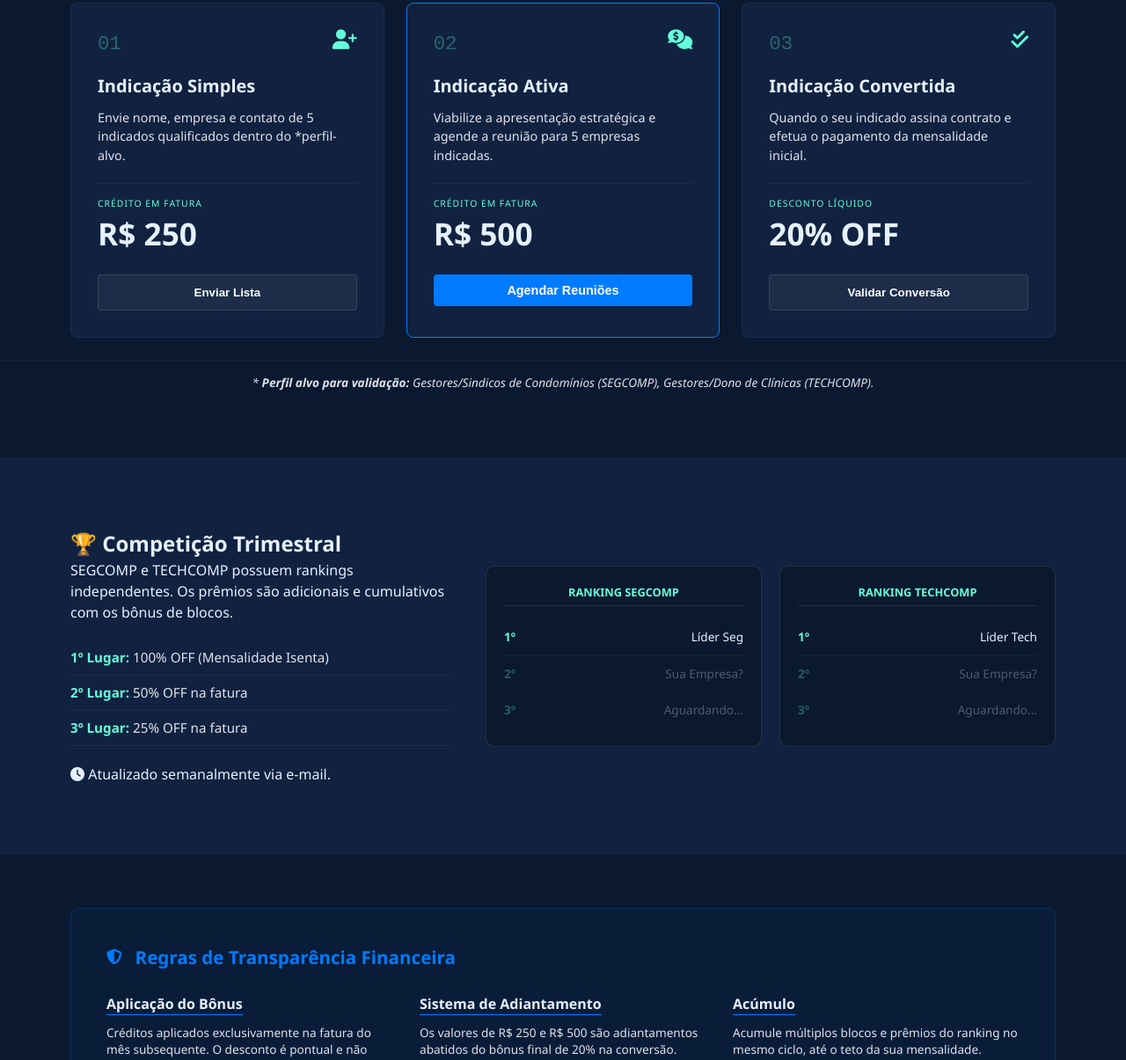
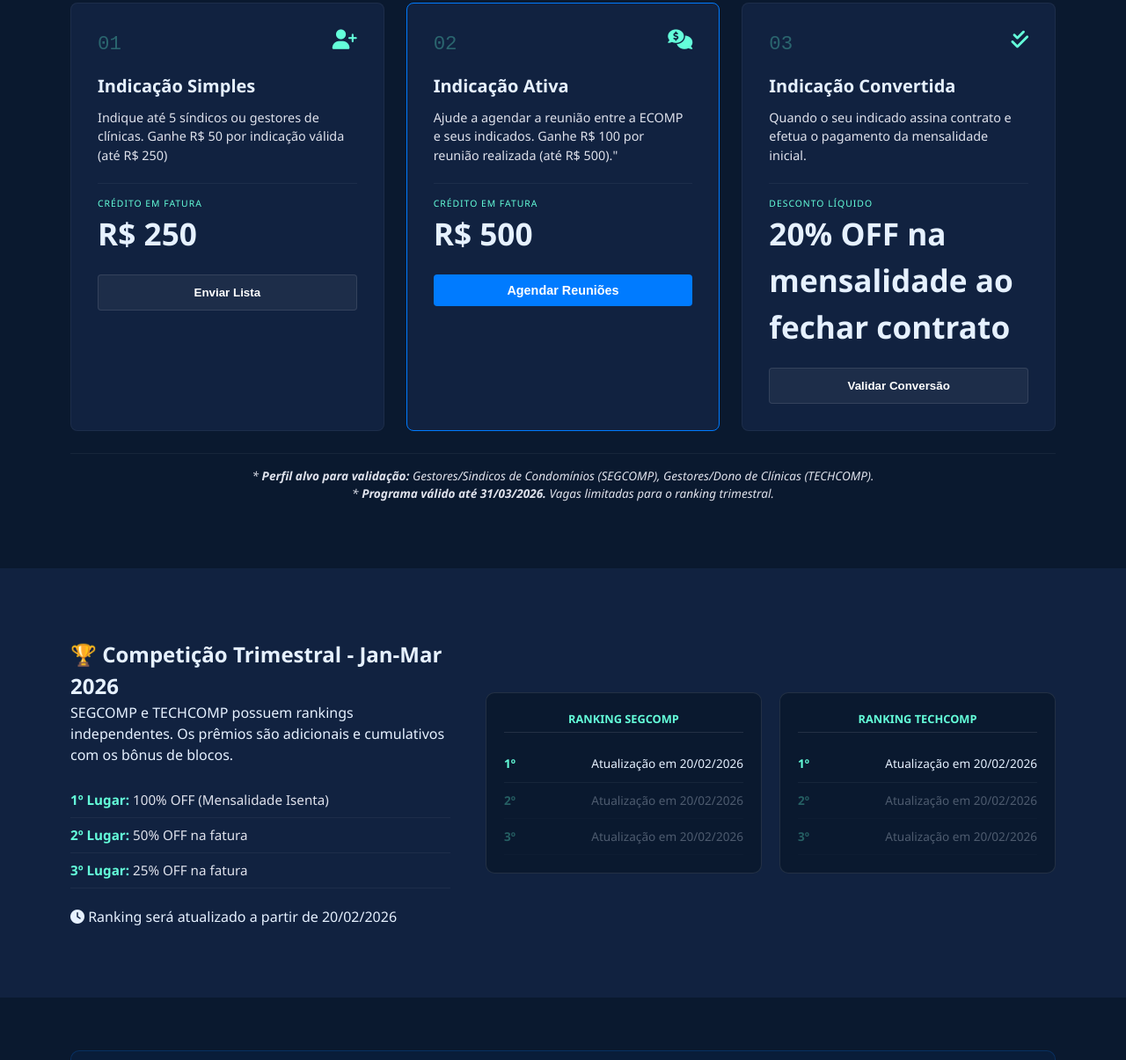
Before and after one commit to is-wenderson/indicacoes_ecomp_2026, a plain HTML site: page index.html in a window 1280 px wide. Shown: the part 724-1929 px from the top of the page at 88% size. Drawn offline with Linux system fonts and the light colour scheme.

Commit message:
update code

```diff
--- a/index.html
+++ b/index.html
@@ -11,7 +11,7 @@
 
     <header>
         <div class="container header-flex">
-            <img src="img/logo do site .png" alt="Grupo ECOMP" class="logo">
+            <img src="img/logo do site.png" alt="Grupo ECOMP" class="logo">
             <nav>
                 <button class="btn-outline" onclick="sendWhatsApp('duvida')">Dúvidas</button>
                 <button class="btn-primary" onclick="sendWhatsApp('geral')">Quero Indicar</button>
@@ -24,7 +24,7 @@
             <div class="hero-text">
                 <span class="badge">PROGRAMA DE PARCERIA 2026 - GRUPO ECOMP</span>
                 <h1>Sua influência gera <br><span class="accent">lucratividade direta</span></h1>
-                <p>Transformamos sua parceria em resultados líquidos. Participe de um ecossistema onde cada indicação reduz seus custos operacionais e gera créditos imediatos na sua fatura.</p>
+                <p>Indique e ganhe desconto na sua mensalidade. Participe de um ecossistema onde cada indicação reduz seus custos operacionais e gera créditos imediatos na sua fatura.</p>
                 <div class="hero-cta-area">
                     <a href="#levels" class="btn-primary">Ver Meus Benefícios</a>
                     <a href="#rules" class="hero-cta-link">Conferir Regras</a>
@@ -47,7 +47,7 @@
                         <i class="fas fa-user-plus"></i>
                     </div>
                     <h3>Indicação Simples</h3>
-                    <p>Envie nome, empresa e contato de 5 indicados qualificados dentro do *perfil-alvo.</p>
+                    <p> Indique até 5 síndicos ou gestores de clínicas. Ganhe R$ 50 por indicação válida (até R$ 250)</p>
                     <div class="level-reward">
                         <small>Crédito em Fatura</small>
                         <span class="price">R$ 250</span>
@@ -61,7 +61,7 @@
                         <i class="fas fa-comments-dollar"></i>
                     </div>
                     <h3>Indicação Ativa</h3>
-                    <p>Viabilize a apresentação estratégica e agende a reunião para 5 empresas indicadas.</p>
+                    <p> Ajude a agendar a reunião entre a ECOMP e seus indicados. Ganhe R$ 100 por reunião realizada (até R$ 500)."</p>
                     <div class="level-reward">
                         <small>Crédito em Fatura</small>
                         <span class="price">R$ 500</span>
@@ -78,42 +78,45 @@
                     <p>Quando o seu indicado assina contrato e efetua o pagamento da mensalidade inicial.</p>
                     <div class="level-reward">
                         <small>Desconto Líquido</small>
-                        <span class="price">20% OFF</span>
+                        <span class="price">20% OFF na mensalidade ao fechar contrato</span>
                     </div>
                     <button class="btn-level" onclick="sendWhatsApp('nivel3')">Validar Conversão</button>
                 </div>
             </div>
+            <p class="target-profile-note">
+                * <strong>Perfil alvo para validação:</strong> Gestores/Sindicos de Condomínios (SEGCOMP), Gestores/Dono de Clínicas (TECHCOMP).<br>
+                * <strong>Programa válido até 31/03/2026. </strong> Vagas limitadas para o ranking trimestral.
+
+            </p>
         </div>
-        <p class="target-profile-note">
-                * <strong>Perfil alvo para validação:</strong> Gestores/Sindicos de Condomínios (SEGCOMP), Gestores/Dono de Clínicas (TECHCOMP).
-        </p>
+
     </section>
 
     <section class="competition dark-section">
         <div class="container">
             <div class="comp-layout">
                 <div class="comp-text">
-                    <h2>🏆 Competição Trimestral</h2>
+                    <h2>🏆 Competição Trimestral - Jan-Mar 2026 </h2>
                     <p>SEGCOMP e TECHCOMP possuem rankings independentes. Os prêmios são adicionais e cumulativos com os bônus de blocos.</p>
                     <ul class="prize-list">
                         <li><strong>1º Lugar:</strong> 100% OFF (Mensalidade Isenta)</li>
                         <li><strong>2º Lugar:</strong> 50% OFF na fatura</li>
                         <li><strong>3º Lugar:</strong> 25% OFF na fatura</li>
                     </ul>
-                    <p class="ranking-note"><i class="fas fa-clock"></i> Atualizado semanalmente via e-mail.</p>
+                    <p class="ranking-note"><i class="fas fa-clock"></i> Ranking será atualizado a partir de 20/02/2026</p>
                 </div>
                 <div class="comp-visual-wrapper">
                     <div class="ranking-card">
                         <div class="rank-title">RANKING SEGCOMP</div>
-                        <div class="rank-item"><span>1º</span><span>Líder Seg</span></div>
-                        <div class="rank-item inactive"><span>2º</span><span>Sua Empresa?</span></div>
-                        <div class="rank-item inactive"><span>3º</span><span>Aguardando...</span></div>
+                        <div class="rank-item"><span>1º</span><span>Atualização em 20/02/2026</span></div>
+                        <div class="rank-item inactive"><span>2º</span><span>Atualização em 20/02/2026</span></div>
+                        <div class="rank-item inactive"><span>3º</span><span>Atualização em 20/02/2026</span></div>
                     </div>
                     <div class="ranking-card">
                         <div class="rank-title">RANKING TECHCOMP</div>
-                        <div class="rank-item"><span>1º</span><span>Líder Tech</span></div>
-                        <div class="rank-item inactive"><span>2º</span><span>Sua Empresa?</span></div>
-                        <div class="rank-item inactive"><span>3º</span><span>Aguardando...</span></div>
+                        <div class="rank-item"><span>1º</span><span>Atualização em 20/02/2026</span></div>
+                        <div class="rank-item inactive"><span>2º</span><span>Atualização em 20/02/2026</span></div>
+                        <div class="rank-item inactive"><span>3º</span><span>Atualização em 20/02/2026</span></div>
                     </div>
                 </div>
             </div>
@@ -134,7 +137,8 @@
                     </div>
                     <div class="rule-item">
                         <h4>Sistema de Adiantamento</h4>
-                        <p>Os valores de R$ 250 e R$ 500 são adiantamentos abatidos do bônus final de 20% na conversão.</p>
+                        <p>Exemplo: Você indicou 5 pessoas (ganhou R$ 250) e 1 fechou contrato.
+                        Sua mensalidade é R$ 2.000. Você ganha 20% de R$ 2.000 = R$ 400. Como já recebeu R$ 250, você ganha mais R$ 150 de desconto."</p>
                     </div>
                     <div class="rule-item">
                         <h4>Acúmulo</h4>
@@ -157,4 +161,5 @@
 
     <script src="script.js"></script>
 </body>
+
 </html>
```
